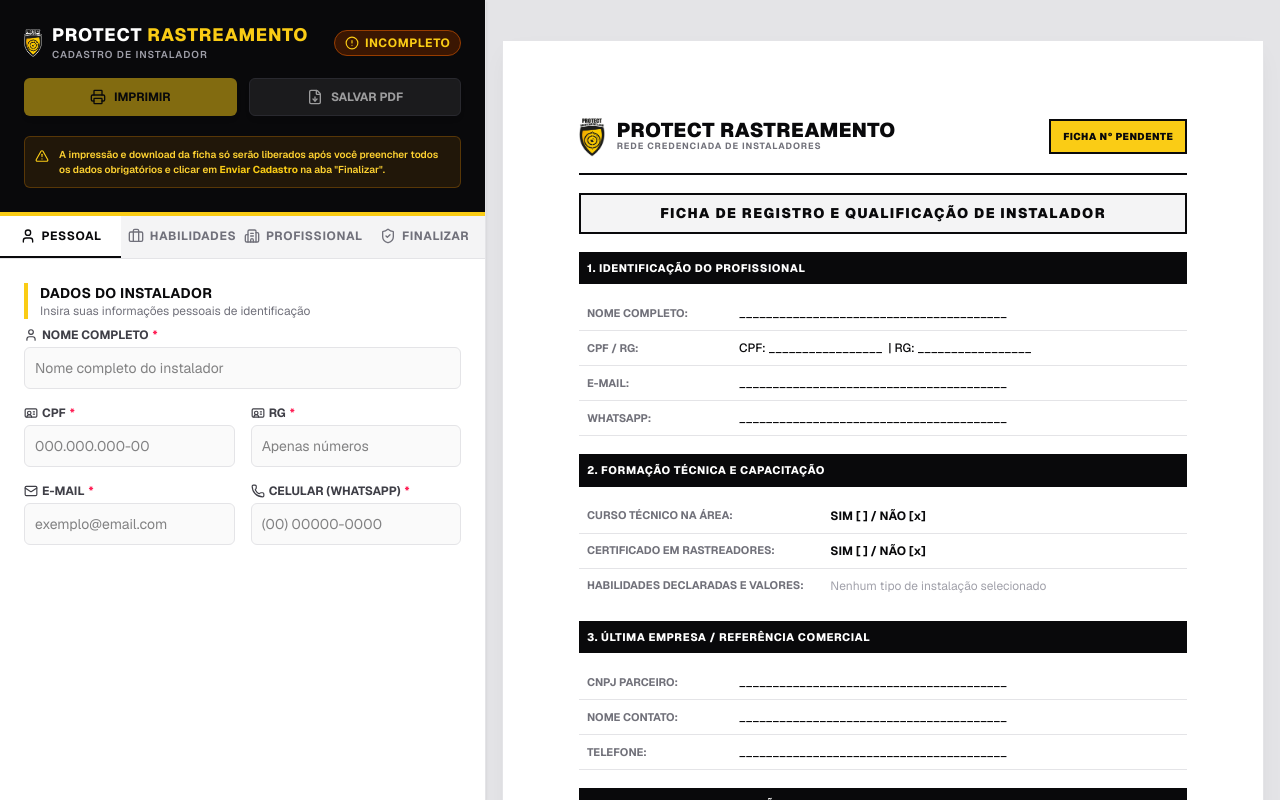
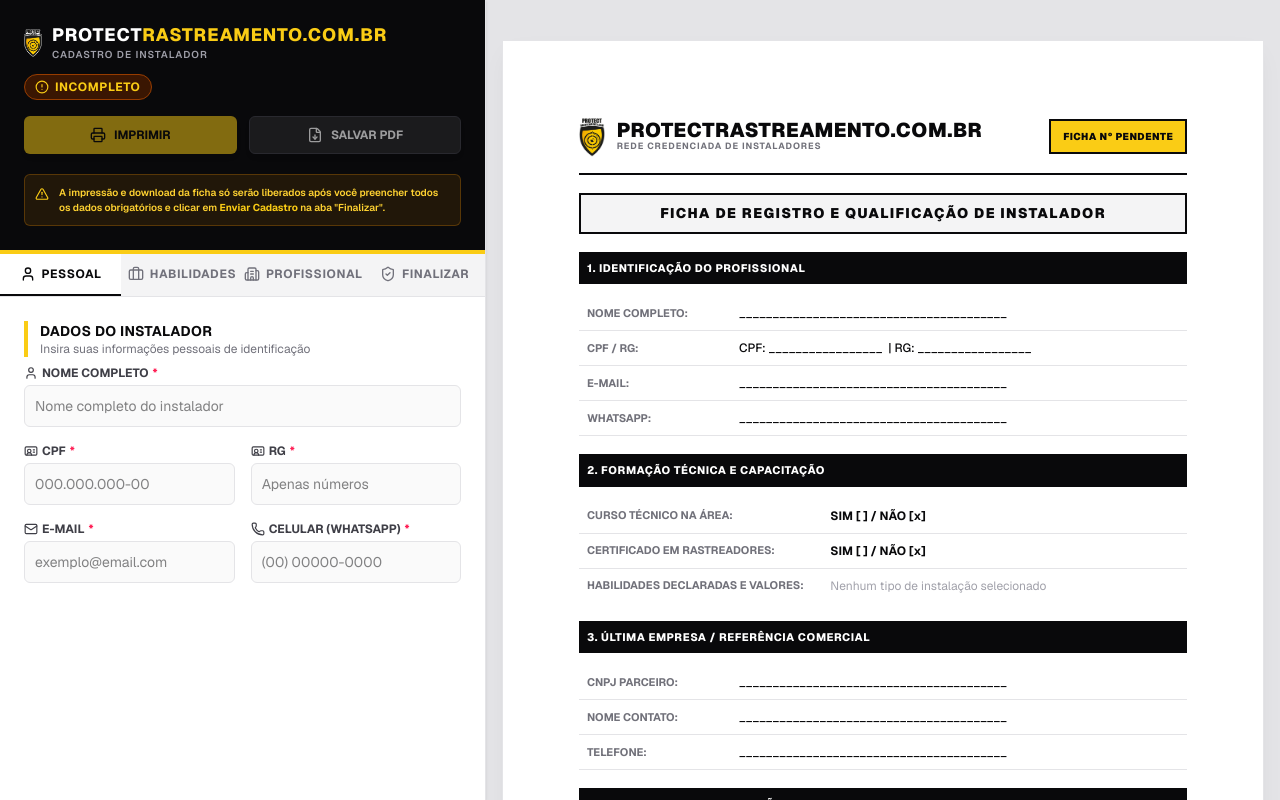
Before and after one commit to guhrizzo/contrato_rastreamento, a Next.js app: page /cadastro in a window 1280 px wide. Built offline with nearby package versions, Linux system fonts and the light colour scheme.

Commit message:
Update page.tsx

```diff
--- a/app/cadastro/page.tsx
+++ b/app/cadastro/page.tsx
@@ -477,7 +477,7 @@
               <img src="/protectrastreamento.png" alt="Protect Rastreamento" className="h-7 w-auto shrink-0" />
               <div className="min-w-0">
                 <h1 className="font-extrabold text-sm sm:text-base md:text-lg uppercase tracking-wider leading-tight text-white">
-                  Protect<span className="text-brand-yellow"> Rastreamento</span>
+                  Protect<span className="text-brand-yellow">Rastreamento.com.br</span>
                 </h1>
                 <p className="text-[9px] sm:text-[10px] text-zinc-400 font-semibold tracking-wider sm:tracking-widest uppercase truncate">
                   Cadastro de Instalador
@@ -1006,7 +1006,7 @@
                  <img src="/protectrastreamento.png" alt="Logo" style={{ height: '40px', width: 'auto', pointerEvents: 'auto' }} />
                  <div>
                    <h2 style={{ fontSize: '20px', fontWeight: '900', textTransform: 'uppercase', letterSpacing: '0.025em', lineHeight: 1, margin: 0, color: '#09090b' }}>
-                     PROTECT RASTREAMENTO
+                     PROTECTRASTREAMENTO.COM.BR
                    </h2>
                    <p style={{ fontSize: '9px', color: '#71717a', fontWeight: '700', textTransform: 'uppercase', letterSpacing: '0.1em', marginTop: '4px', margin: 0 }}>
                      Rede Credenciada de Instaladores
```
